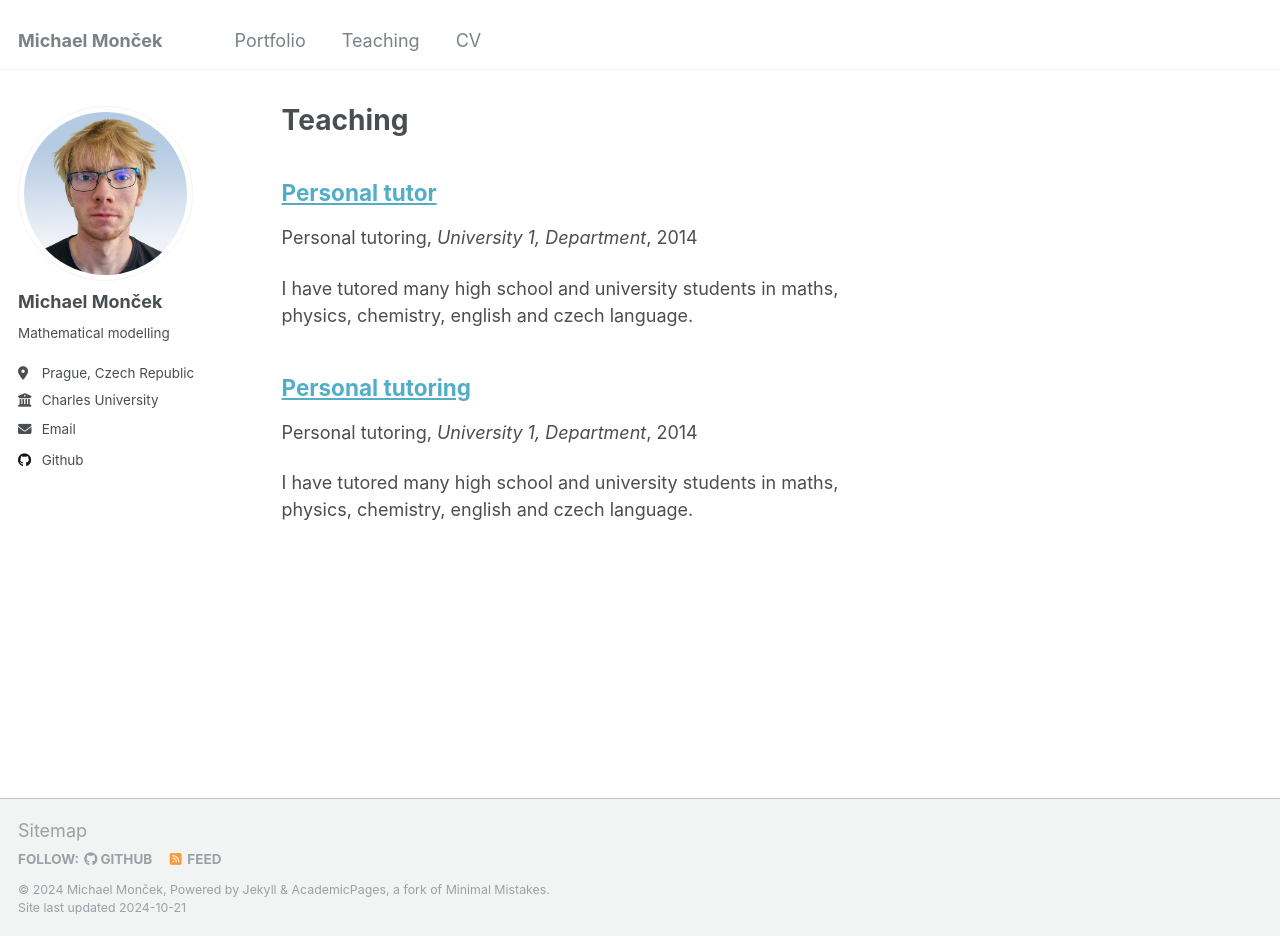
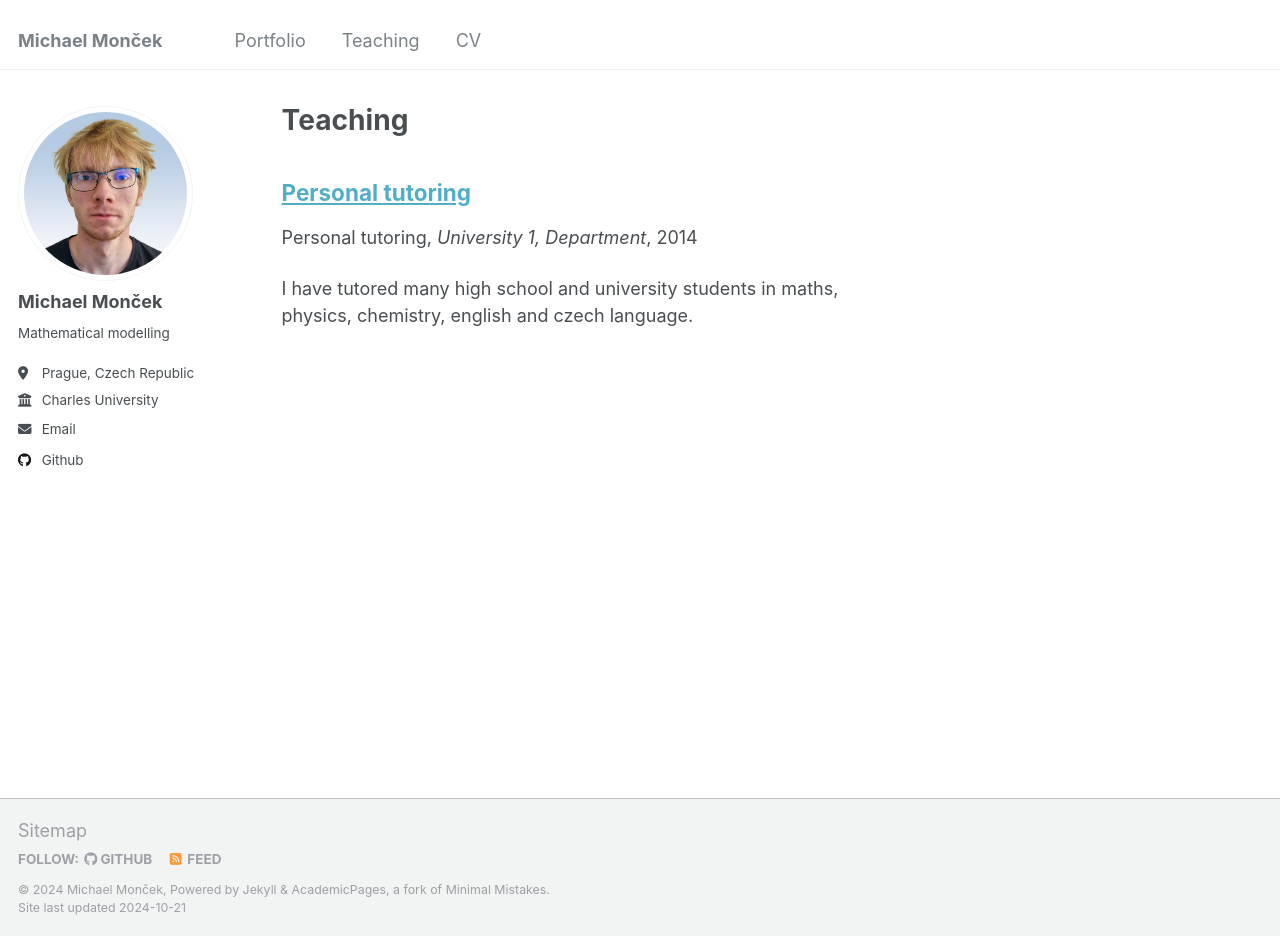
Before and after one commit to MichaelMoncek/MichaelMoncek.github.io, a Jekyll site: the page built from _pages/teaching.html, in a window 1280 px wide and 936 px high. Built offline with Jekyll 4.4.1, drawn with Linux system fonts in a browser that asks for light colours; a file with an impossible date is left out.

Commit message:
edited teaching

```diff
--- a/_teaching/personal tutoring.md
+++ b/_teaching/personal tutoring.md
@@ -1,5 +1,5 @@
 ---
-title: "Personal tutor"
+title: "Personal tutoring"
 collection: teaching
 type: "Personal tutoring"
 permalink: /teaching/2014-spring-teaching-1
```
Also changed, not shown: _teaching/2014-spring-teaching-1.md (deleted, +0 -20 lines).
